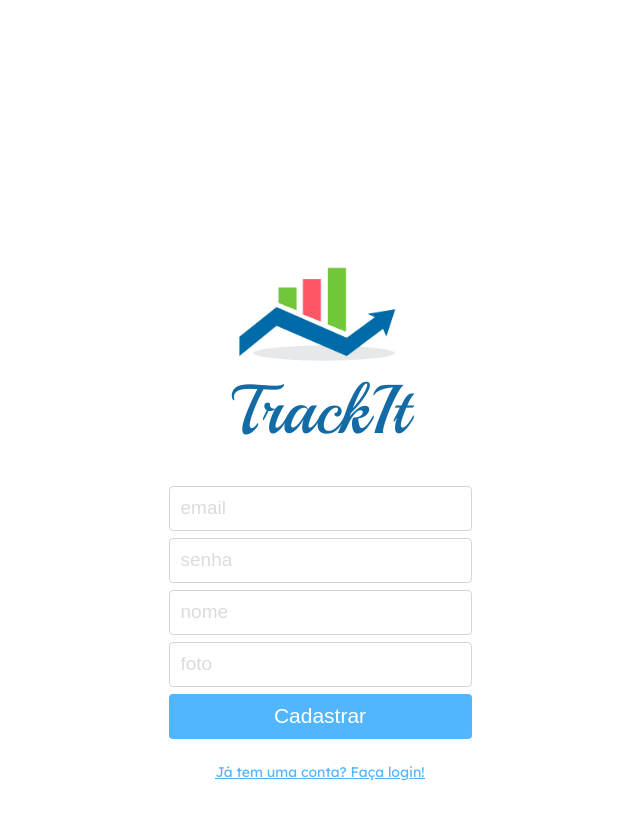
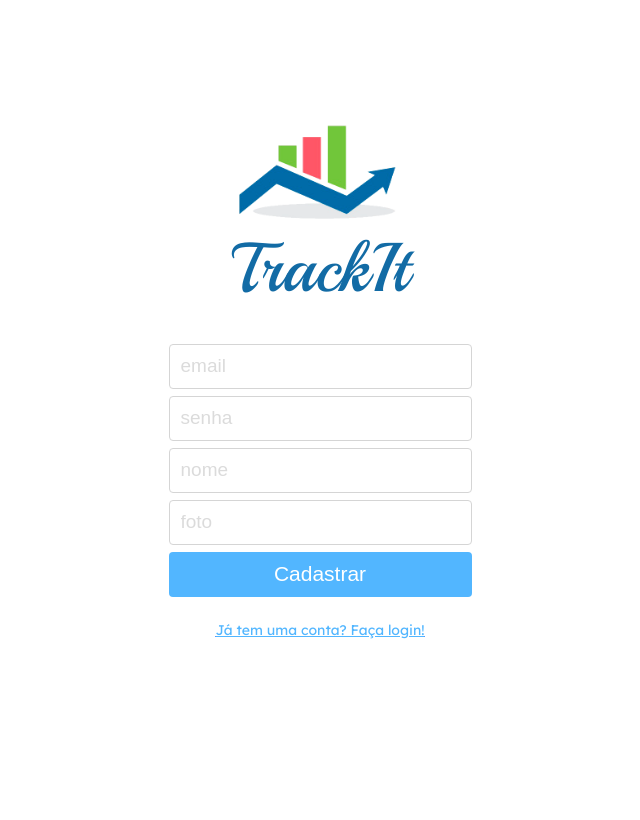
Before and after one commit to pipas2309/projeto10-trackit, a React (Create React App) app: page /cadastro in a window 1280 px wide. Shown: the top 820 px of the page, without its empty margins (320-960 px from the left). Built offline with nearby package versions, Linux system fonts and the light colour scheme.

Commit message:
Version 0.2 - 'Cadastro' page done

```diff
--- a/src/components/Cadastro/index.js
+++ b/src/components/Cadastro/index.js
@@ -1,24 +1,70 @@
-import { Link } from "react-router-dom";
+//Libs
+import { Link, useNavigate } from "react-router-dom";
+import axios from 'axios';
+import { ThreeDots } from 'react-loader-spinner';
+
+//Media e CSS
 import { Button, Container, Image, Input, Title } from "./style";
-import logo from '../../media/track.png'
+import logo from '../../media/track.png';
+import { useState } from "react";
 
 export default function Cadastro() {
 
+    const URL_CADASTRO_API = "https://mock-api.bootcamp.respondeai.com.br/api/v2/trackit/auth/sign-up"
+    const navigate = useNavigate();
+    const [carregando, setCarregando] = useState(false);
+
+    function cadastrar(e) {
+        const email = e.target[0].value;
+        const password = e.target[1].value;
+        const name = e.target[2].value;
+        const image = e.target[3].value;
+
+        const usuario = {
+            email,
+            name,
+            image,
+            password
+        };
+
+        const promise = axios.post(URL_CADASTRO_API, usuario);
+
+        promise.then((e) => {
+            navigate('/');
+        })
+        promise.catch((e) => {
+            alert(`${e.response.data.message}\n${e.response.data.details}`);
+            setCarregando(false)
+        })
+
+
+    }
 
     return (
         <Container>
             <Image src={logo} />
             <Title>TrackIt</Title>
-            <form onSubmit={(e) => e.preventDefault(console.log('oi'))}>
-                <Input placeholder="email"/>
-                <Input placeholder="senha"/>
-                <Input placeholder="nome"/>
-                <Input placeholder="foto"/>
-                <Button type="submit">Cadastrar</Button>
+            <form onSubmit={(e) => {
+                e.preventDefault(cadastrar(e));
+                setCarregando(true)
+                }}>
+                <Input type='email' placeholder="email" required/>
+                <Input type='password' placeholder="senha" required/>
+                <Input type='name' placeholder="nome" required/>
+                <Input type='url' placeholder="foto" required/>
+                {carregando ?
+                    <Button disabled type="submit">
+                        <ThreeDots color="#FFF" height={80} width={80} />
+                    </Button>
+                :
+                    <Button type="submit">Cadastrar</Button>
+                }
+
             </form>
             <Link to="/">
                 <p>Já tem uma conta? Faça login!</p>
             </Link>
+
         </Container>
     );
 }
--- a/src/components/Cadastro/style.js
+++ b/src/components/Cadastro/style.js
@@ -7,7 +7,7 @@ const Container = styled.div`
     flex-direction: column;
     justify-content: center;
     align-items: center;
-    margin: 20% auto;
+    margin: calc(50px + 5%) auto 0 auto;
 
     form {
         width: 303px;
@@ -45,6 +45,9 @@ const Button = styled.button`
     width: 303px;
     height: 45px;
     margin-bottom: 25px;
+    display: flex;
+    justify-content: center;
+    align-items: center;
     color: #fff;
     font-size: 21px;
     background-color: #52B6FF;
@@ -75,5 +78,5 @@ export {
     Button,
     Title,
     Image,
-    Container,
+    Container
 }
--- a/src/components/Login/style.js
+++ b/src/components/Login/style.js
@@ -7,7 +7,8 @@ const Container = styled.div`
     flex-direction: column;
     justify-content: center;
     align-items: center;
-    margin: 20% auto;
+    margin: calc(50px + 5%) auto 0 auto;
+
 
     form {
         width: 303px;
```
